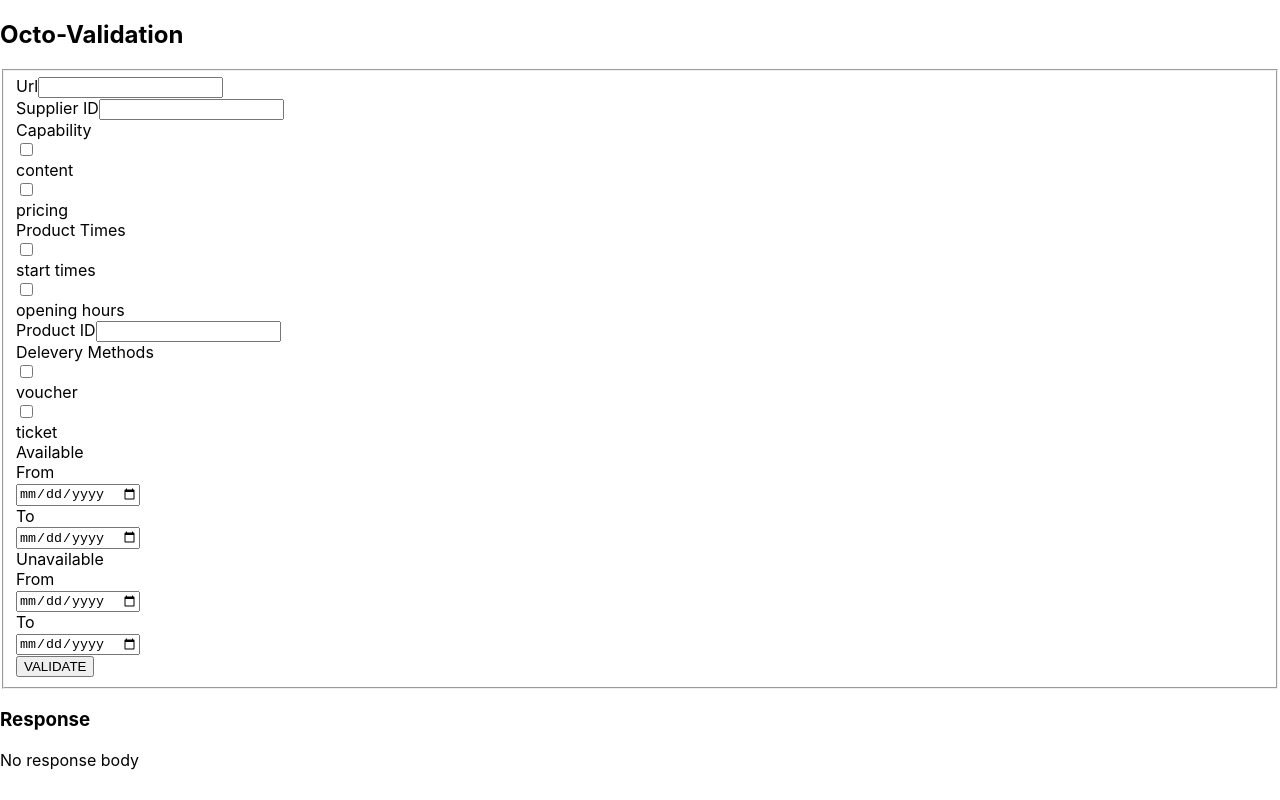
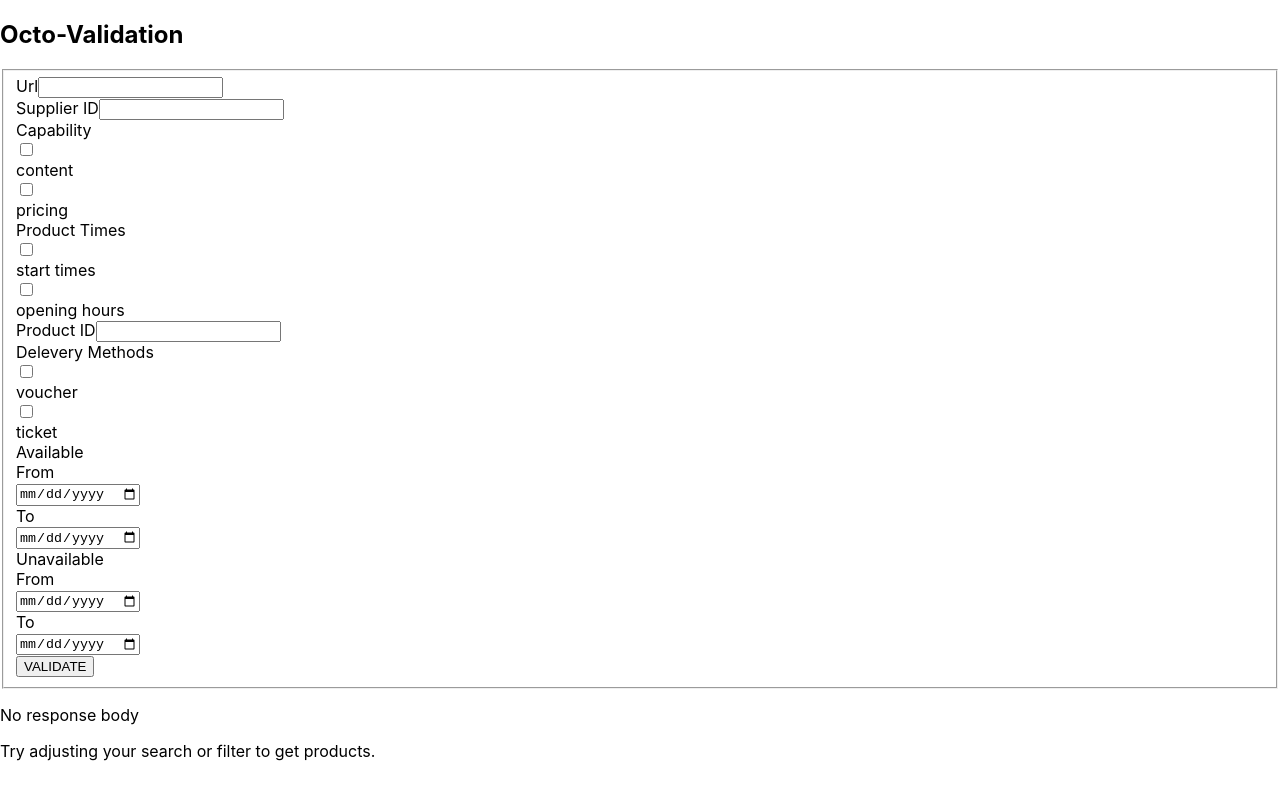
Before and after one commit to octotravel/octo-validator, a React (Create React App) app: page / in a window 1280 px wide. Built offline with nearby package versions, Linux system fonts and the light colour scheme.

Commit message:
empty response modified

```diff
--- a/src/views/response-view.tsx
+++ b/src/views/response-view.tsx
@@ -18,9 +18,9 @@ const OutputView: FC = () => {
   return (
     <div className="mb-3">
       <div className=" card h-full w-full ">
-        <div className="card-header">
+        {/* <div className="card-header">
           <h3 className="  font-normal text-lg">Response</h3>
-        </div>
+        </div> */}
         <div className="card-body">
           {products.length > 0 ? (
             <Accordion flush>
@@ -47,7 +47,14 @@ const OutputView: FC = () => {
               </Accordion.Item>
             </Accordion>
           ) : (
-            <div className="text-center mb-3 text-muted">No response body</div>
+            <div className="empty">
+
+  <p className="empty-title">No response body </p>
+  <p className="empty-subtitle text-muted">
+    Try adjusting your search or filter to get products.
+  </p>
+
+</div>
           )}
         </div>
       </div>
```
